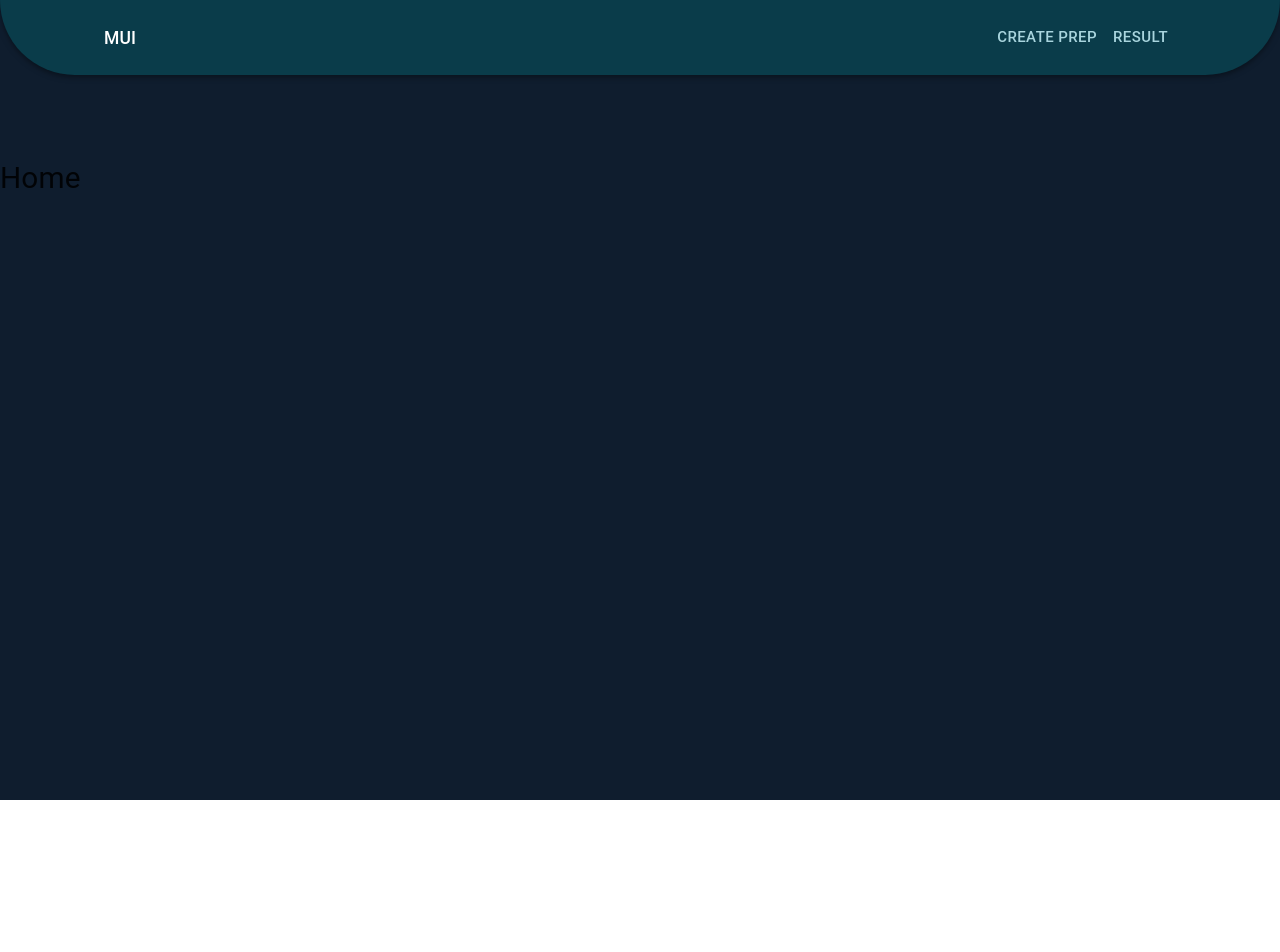
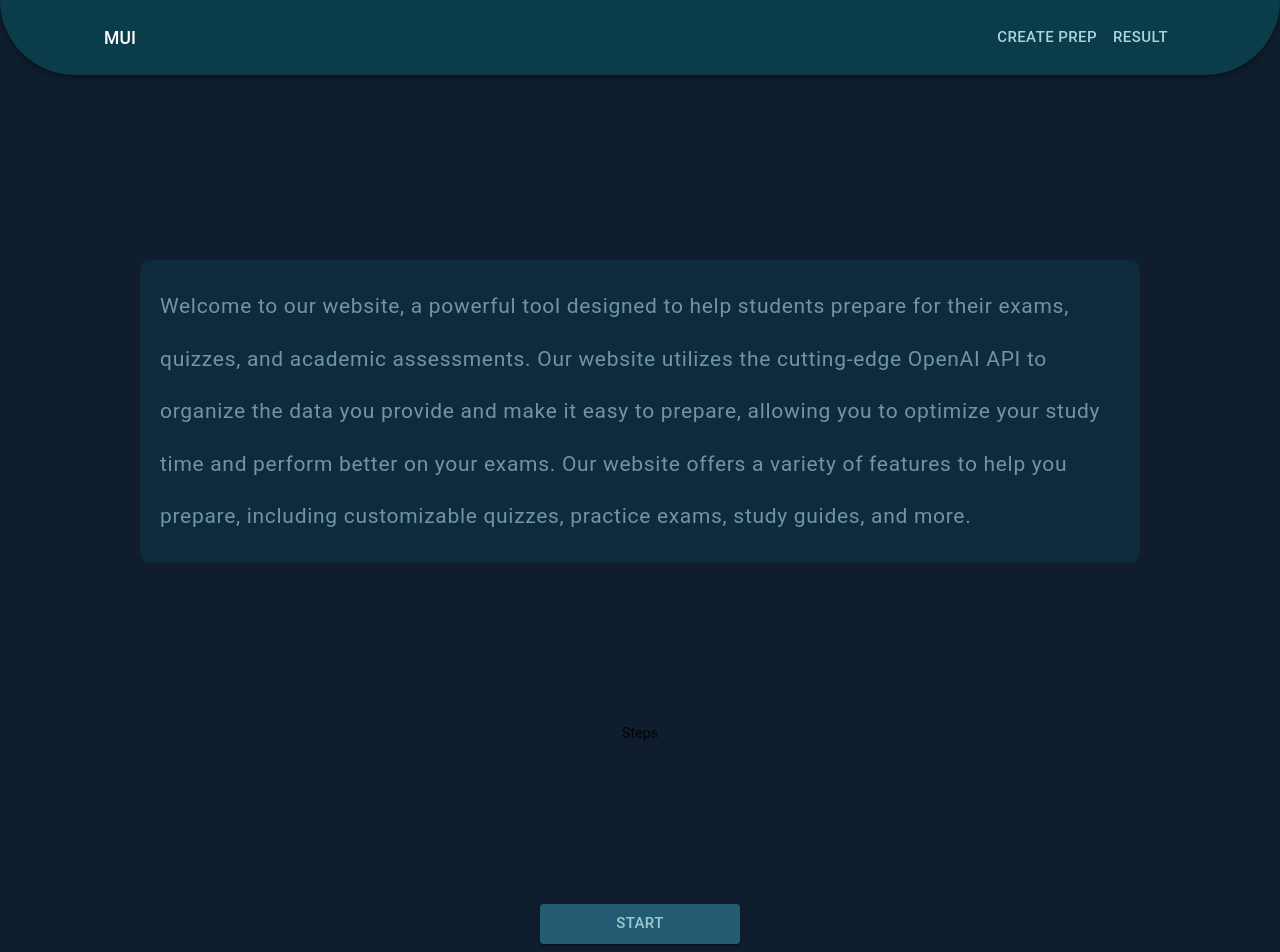
Before and after one commit to martinyis/PrepAi, a React (Create React App) app in the folder client/: page / in a window 1280 px wide. Shown: the top 952 px of the page. Before the commit the page ends 800 px from the top, so only its background shows below. Built offline with nearby package versions, Linux system fonts and the light colour scheme.

Commit message:
Add HomePage styles

```diff
--- /dev/null
+++ b/client/src/UI/About.jsx
@@ -0,0 +1,40 @@
+import { Typography } from "@material-ui/core";
+import React from "react";
+
+const About = () => {
+  return (
+    <div
+      style={{
+        maxWidth: "1000px",
+        width: "100%",
+        margin: "0 auto",
+        marginTop: 100,
+        backgroundColor: "rgb(14, 43, 61, 1)",
+        borderRadius: "10px",
+        padding: "20px",
+      }}
+    >
+      <Typography
+        variant="caption"
+        style={{
+          //letter spacing
+          letterSpacing: "0.05rem",
+          //line spacing
+          lineHeight: "2.5em",
+          //center text
+          textAlign: "right",
+        }}
+      >
+        Welcome to our website, a powerful tool designed to help students
+        prepare for their exams, quizzes, and academic assessments. Our website
+        utilizes the cutting-edge OpenAI API to organize the data you provide
+        and make it easy to prepare, allowing you to optimize your study time
+        and perform better on your exams. Our website offers a variety of
+        features to help you prepare, including customizable quizzes, practice
+        exams, study guides, and more.
+      </Typography>
+    </div>
+  );
+};
+
+export default About;
--- /dev/null
+++ b/client/src/UI/CreateButton.jsx
@@ -0,0 +1,26 @@
+import React from "react";
+import { Button } from "@mui/material";
+const CreateButton = () => {
+  return (
+    <Button
+      variant="contained"
+      color="primary"
+      sx={{
+        width: "60%",
+        height: "40px",
+        backgroundColor: "#235c72",
+        maxWidth: "200px",
+        marginBottom: "100px",
+      }}
+      style={{
+        backgroundColor: "#235c72",
+        color: "#9dcad4",
+        fontSize: "15px",
+      }}
+    >
+      Start
+    </Button>
+  );
+};
+
+export default CreateButton;
--- /dev/null
+++ b/client/src/UI/Steps.jsx
@@ -0,0 +1,7 @@
+import React from "react";
+
+const Steps = () => {
+  return <div>Steps</div>;
+};
+
+export default Steps;
--- a/client/src/pages/HomePage.jsx
+++ b/client/src/pages/HomePage.jsx
@@ -4,7 +4,9 @@ import FormControl from "@mui/material/FormControl";
 import TextField from "@mui/material/TextField";
 import { useState } from "react";
 import { useTheme } from "@material-ui/core/styles";
-
+import About from "../UI/About";
+import Steps from "../UI/Steps";
+import CreateButton from "../UI/CreateButton";
 const HomePage = () => {
   const theme = useTheme();
   // const [inputValue, setInputValue] = useState("");
@@ -37,10 +39,24 @@ const HomePage = () => {
         sx={{
           paddingTop: 20,
           backgroundColor: theme.palette.background.default,
-          height: "100vh",
+          height: "100%",
+          px: {
+            xs: 2,
+            sm: 3,
+            md: 5,
+            lg: 10,
+            xl: 15,
+          },
+          display: "flex",
+          flexDirection: "column",
+          justifyContent: "center",
+          alignItems: "center",
+          gap: 20,
         }}
       >
-        <Typography variant="h4">Home</Typography>
+        <About />
+        <Steps />
+        <CreateButton />
       </Box>
     </div>
   );
--- a/client/src/theme.js
+++ b/client/src/theme.js
@@ -5,6 +5,10 @@ const theme = createTheme({
     h3: {
       color: "#496673",
       fontSize: "2rem",
+    },
+    caption: {
+      color: "rgb(113, 149, 160)",
+      fontSize: "1.5rem",
     },
   },
   palette: {
```
